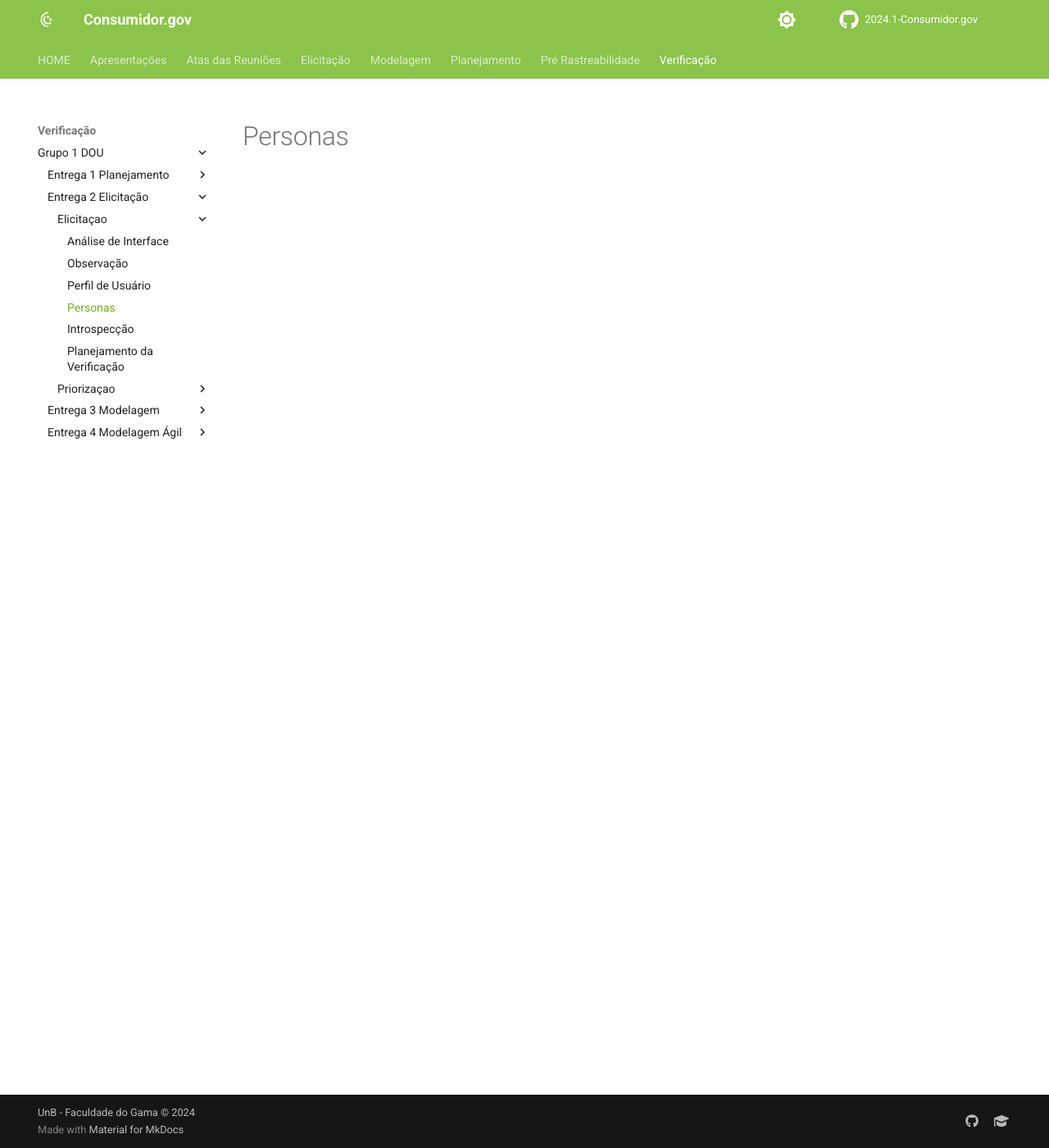
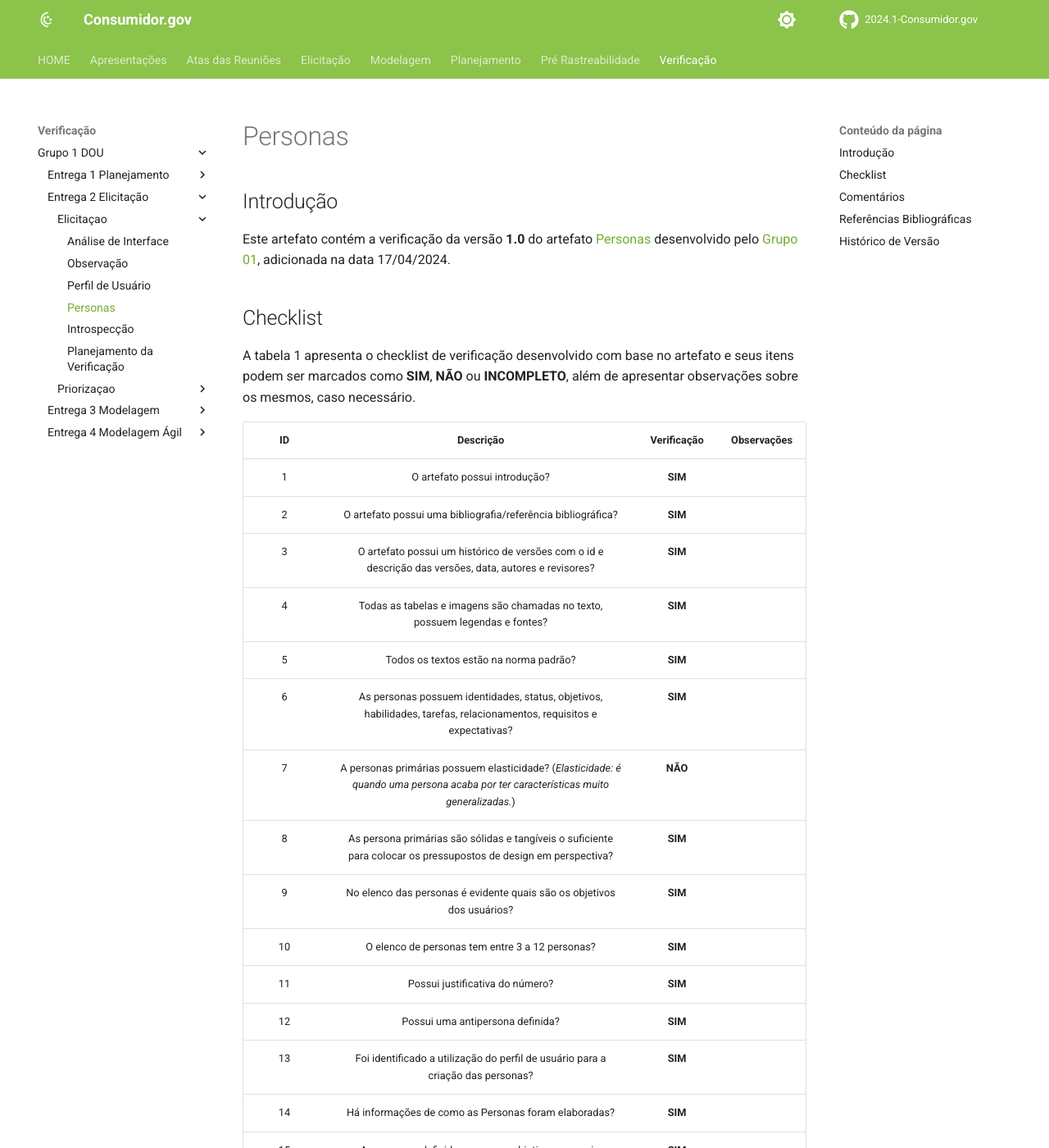
Before and after one commit to Requisitos-de-Software/2024.1-Grupo08, an MkDocs documentation site: the page built from docs/Verificação/Grupo 1 - DOU/Entrega 2 - Elicitação/Elicitaçao/Personas.md, in a window 1280 px wide and 1400 px high. Shown: the whole window at 82% size. Built offline with MkDocs 1.6.1 and Material for MkDocs 9.7.7, drawn with Linux system fonts in a browser that asks for light colours; comment, search, counter and statistics services are not loaded; some of the changed text lies outside the part shown.

Commit message:
Adicionando checklist persona

```diff
--- a/docs/Verificação/Grupo 1 - DOU/Entrega 2 - Elicitação/Elicitaçao/Personas.md
+++ b/docs/Verificação/Grupo 1 - DOU/Entrega 2 - Elicitação/Elicitaçao/Personas.md
@@ -1 +1,56 @@
 # Personas
+
+## Introdução
+
+Este artefato contém a verificação da versão **1.0** do artefato [Personas](https://requisitos-de-software.github.io/2024.1-DiarioOficialdaUniao/elicitacao/personas/) desenvolvido pelo [Grupo 01](https://requisitos-de-software.github.io/2024.1-DiarioOficialdaUniao/), adicionada na data 17/04/2024.
+
+## Checklist
+
+A tabela 1 apresenta o checklist de verificação desenvolvido com base no artefato e seus itens podem ser marcados como **SIM**, **NÃO** ou **INCOMPLETO**, além de apresentar observações sobre os mesmos, caso necessário.
+
+
+|   ID   | Descrição | Verificação | Observações |
+| :----: |:---------:| :--------:| :----------:|
+|   1    | O artefato possui introdução? |     **SIM**       |              |
+|   2    | O artefato possui uma bibliografia/referência bibliográfica?| **SIM**|              |
+|   3    | O artefato possui um histórico de versões com o id e descrição das versões, data, autores e revisores?|     **SIM**       |              |
+|   4    | Todas as tabelas e imagens são chamadas no texto, possuem legendas e fontes?                                                         |     **SIM**       |              |
+|   5    | Todos os textos estão na norma padrão?|       **SIM**     |              |
+|   6    | As personas possuem identidades, status, objetivos, habilidades, tarefas, relacionamentos, requisitos e expectativas?                |        **SIM**    |              |
+|   7    | A personas primárias possuem elasticidade? (_Elasticidade: é quando uma persona acaba por ter características muito generalizadas._) |      **NÃO**      |              |
+|   8    | As persona primárias são sólidas e tangíveis o suficiente para colocar os pressupostos de design em perspectiva?                     |     **SIM**       |              |
+|   9    | No elenco das personas é evidente quais são os objetivos dos usuários?                                                               |       **SIM**     |              |
+|  10    | O elenco de personas tem entre 3 a 12 personas?                                                                                      |    **SIM**        |              |
+|  11    | Possui justificativa do número?                                                                                                      |    **SIM**        |              |
+|  12    | Possui uma antipersona definida?                                                                                                     |        **SIM**    |              |
+|  13    | Foi identificado a utilização do perfil de usuário para a criação das personas?                                                      |    **SIM**        |              |
+|  14    | Há informações de como as Personas foram elaboradas?                                                                               | **SIM**           |              |
+|  15    | As personas definidas possuem objetivos pessoais, corporativos e práticos? (Pelo menos um deles)                                     |    **SIM**        |              |
+|  16    | As personas definidas possuem objetivos de experiência, finais e de vida? (Pelo menos um deles)                                     |        **SIM**    |              |
+
+
+<div align="center">
+<figcaption align="center">Tabela 01: Checklist (Autor: Igor Thiago)</figcaption>
+</div>
+<br/>
+
+
+## Comentários
+
+O checklist está completo, pois o [*Grupo 01*](https://requisitos-de-software.github.io/2024.1-DiarioOficialdaUniao/) seguiu os critérios definidos na tabela corretamente.
+
+
+## Referências Bibliográficas
+
+> <a id="FTF1Ref" href="#FTF1">1.</a> COOPER, Alan; REIMANN, Robert; CRONIN, Dave. About Face: The Essentials of Interaction Design.
+
+> <a id="FTF2Ref" href="#FTF2">2.</a> BARBOSA, S. D. J.; SILVA, B. S. Interação Humano-Computador. Rio de Janeiro: Elsevier, 2011.
+
+> <a id="FTF2Ref" href="#FTF3">3.</a> VAZQUEZ, Carlos Eduardo. SIMÕES, Guilherme Siqueira. ENGENHARIA DE REQUISITOS - SOFTWARE ORIENTADO AO NEGÓCIO. Disponível em: Requisitos - Engenharia de Requisitos.
+
+
+## Histórico de Versão
+
+| Versão | Data de execução | Data de revisão |  Descrição                          | Autor(es)                                           | Revisor(es)                                           |
+| :----: | :--------------: | :-------------: | :---------------------------------: | :-------------------------------------------------: | :---------------------------------------------------: |
+| 1.0    | 10/06/2024       | 10/06/2024      | Preenchendo checklist Persona  |  [Igor Thiago](https://github.com/alladin51) | [Rodrigo Gontijo](https://github.com/rodrigogontijoo) |
```
